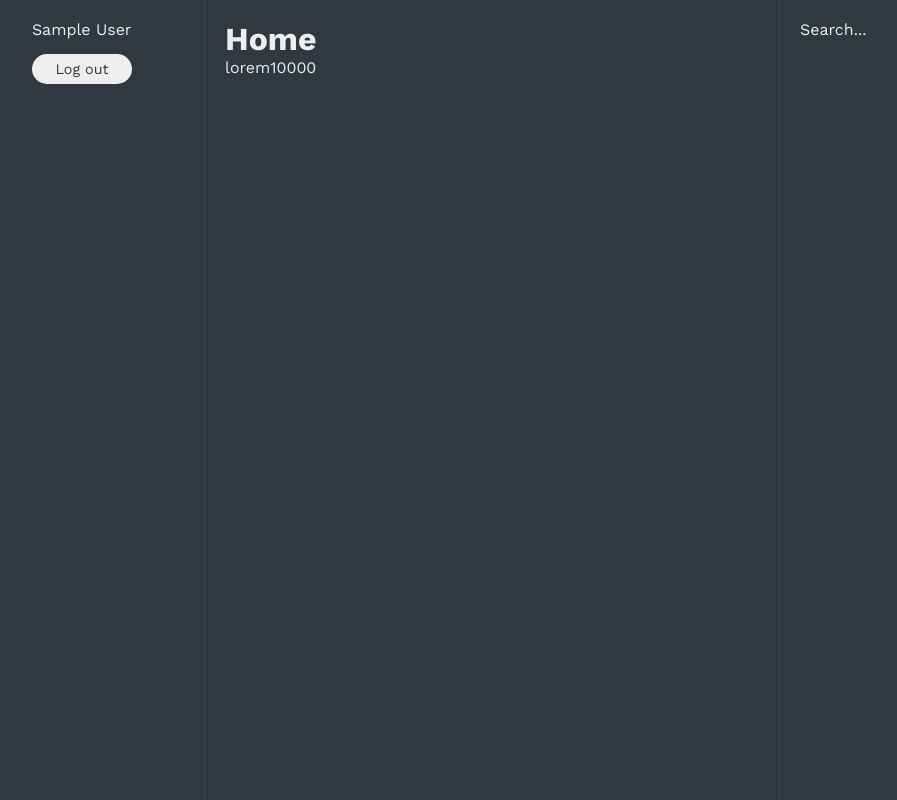
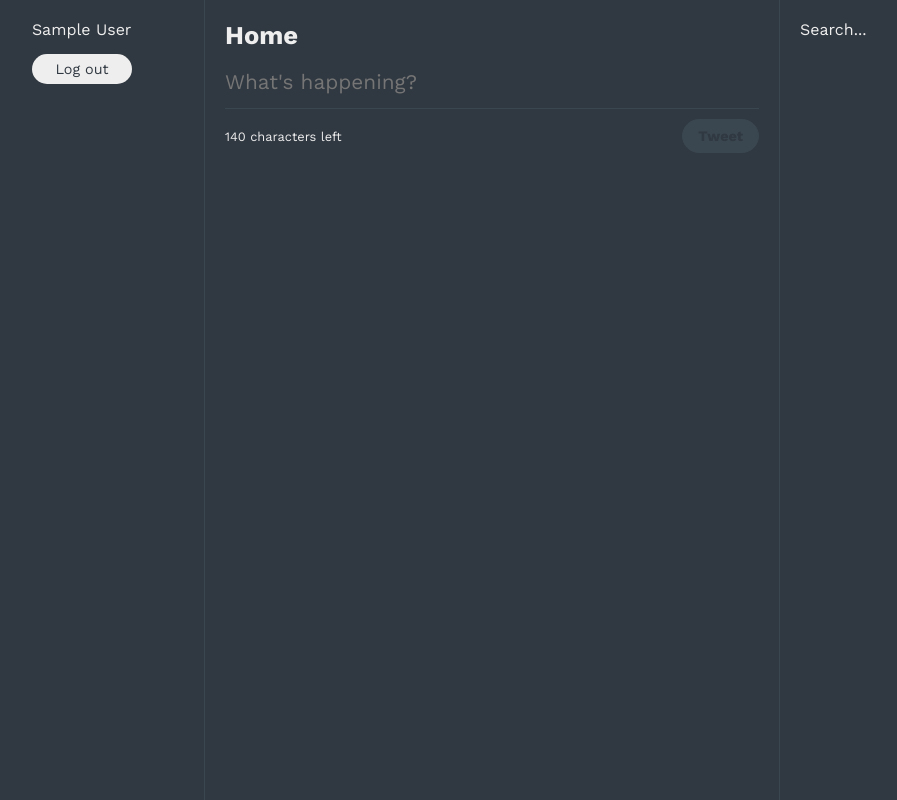
Before and after one commit to NirvaanBal/chirper, a React (Vite) app: page /home in a window 1280 px wide. Shown: the whole page, without its empty margins (52-949 px from the left). Built offline with nearby package versions, Linux system fonts and the light colour scheme; no server answers; sample sign-in values are in the browser's storage; the HTML template or start-up script is replaced by a standard one.

Commit message:
Create tweet generator form

```diff
--- a/src/index.css
+++ b/src/index.css
@@ -320,6 +320,51 @@ body {
   border-right: solid 1px var(--secondary-color);
 }
 
+.main-page .user-home form div.text-field {
+  border-bottom: solid 1px var(--secondary-color);
+  padding-bottom: 10px;
+  margin: 10px 0;
+}
+
+.main-page .user-home form div.text-field textarea {
+  border: none;
+  outline: none;
+  resize: none;
+  width: 100%;
+  font-size: 1.3rem;
+  color: var(--text-color);
+  background-color: transparent;
+}
+
+.main-page .user-home form div.text-info {
+  display: flex;
+  justify-content: space-between;
+  align-items: center;
+}
+
+.main-page .user-home form div.text-info p {
+  font-size: 0.8rem;
+}
+
+.main-page .user-home form div.text-info button {
+  border: solid 1px var(--primary-color);
+  outline: inset 1px transparent;
+  background-color: var(--primary-color);
+  padding: 8px 15px;
+  border-radius: 40px;
+  color: var(--base-color);
+  font-weight: bold;
+}
+
+.main-page .user-home form div.text-info button:disabled {
+  background-color: var(--secondary-color);
+  border-color: var(--secondary-color);
+}
+
+.main-page .user-home form div.text-info button:enabled {
+  cursor: pointer;
+}
+
 .main-page .search {
   grid-column: span 4;
   position: sticky;
--- a/src/pages/Home.jsx
+++ b/src/pages/Home.jsx
@@ -1,10 +1,16 @@
 import { useEffect, useState } from 'react';
-import { getAuth, onAuthStateChanged } from 'firebase/auth';
+import {
+  getAuth,
+  onAuthStateChanged,
+  reauthenticateWithCredential,
+} from 'firebase/auth';
 import { app } from '../firebase.config';
 import { useNavigate } from 'react-router-dom';
 
 function Home() {
   const [user, setUser] = useState({});
+  const [tweet, setTweet] = useState('');
+  const [rows, setRows] = useState(1);
   const [loading, setLoading] = useState(true);
 
   const navigate = useNavigate();
@@ -22,6 +28,15 @@ function Home() {
     });
   }, []);
 
+  const onTweetChange = (e) => {
+    setTweet(e.target.value);
+  };
+
+  const submitTweet = (e) => {
+    e.preventDefault();
+    console.log(user.uid);
+  };
+
   if (loading) return <h2>Loading...</h2>;
 
   return (
@@ -33,8 +48,34 @@ function Home() {
         </button>
       </section>
       <section className="user-home">
-        <h1>Home</h1>
-        <p>lorem10000</p>
+        <h1 style={{ fontSize: '1.6rem', marginBottom: '20px' }}>Home</h1>
+
+        <form onSubmit={submitTweet}>
+          <div className="text-field">
+            <textarea
+              type="text"
+              name="tweet"
+              id="tweet"
+              placeholder="What's happening?"
+              required
+              value={tweet}
+              onChange={onTweetChange}
+              rows={rows}
+            />
+          </div>
+          <div className="text-info">
+            <div className="characters">
+              {tweet.length <= 140 ? (
+                <p>{140 - tweet.length} characters left</p>
+              ) : (
+                <p style={{ color: 'indianred' }}>{140 - tweet.length}</p>
+              )}
+            </div>
+            <button type="submit" disabled={tweet.length < 1 ? true : false}>
+              Tweet
+            </button>
+          </div>
+        </form>
       </section>
       <section className="search">Search...</section>
     </main>
```
